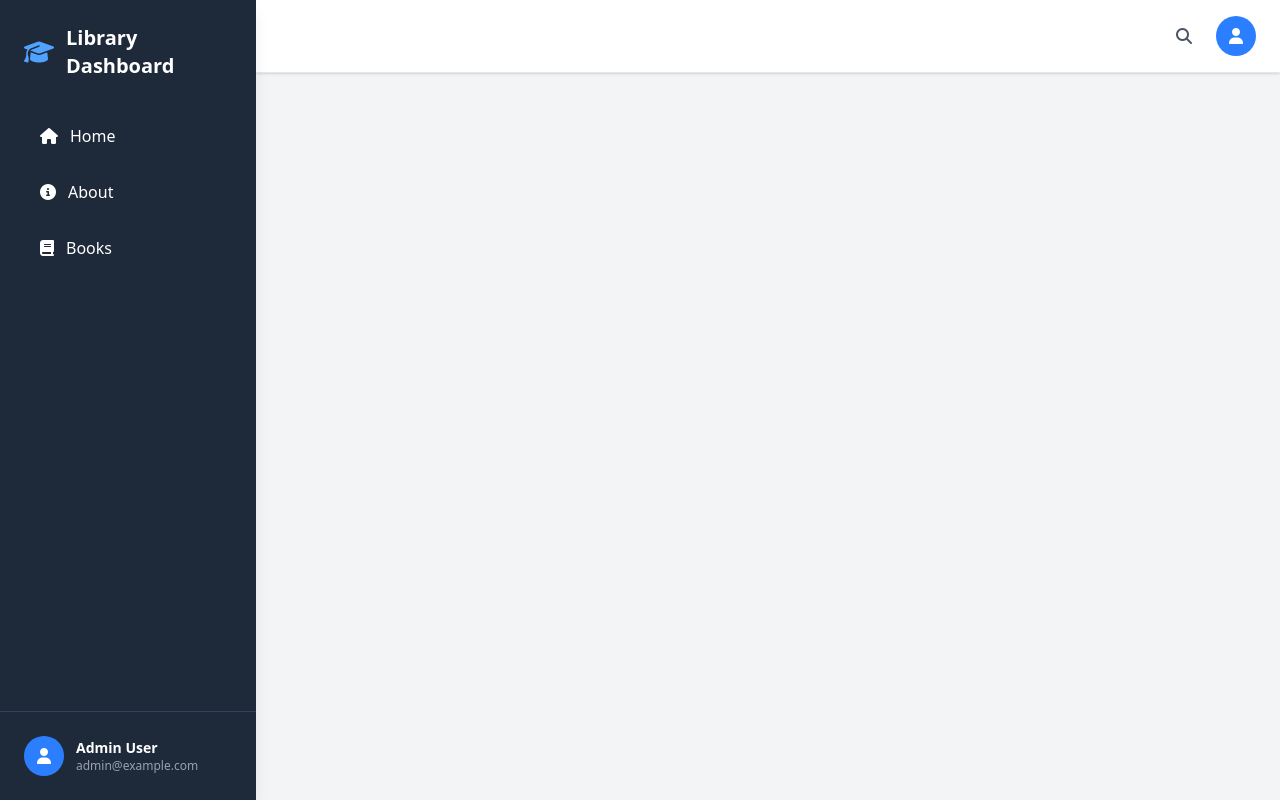
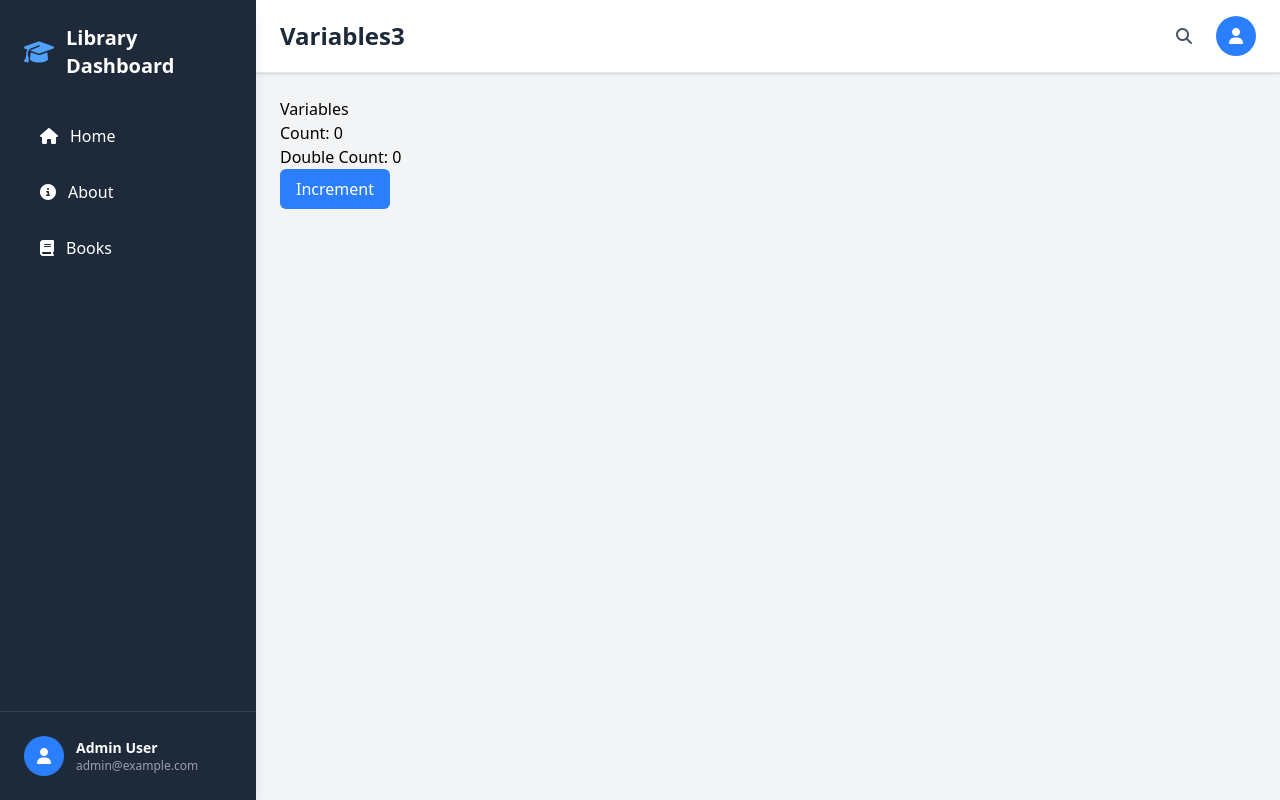
Before and after one commit to danielgara/curso-web-2026-final, a Vue app in the folder frontend/: page /variables3 in a window 1280 px wide. Built offline with nearby package versions, Linux system fonts and the light colour scheme.

Commit message:
imp: variables

```diff
--- /dev/null
+++ b/frontend/src/views/VariablesView1.vue
@@ -0,0 +1,20 @@
+<script setup lang="ts">
+let count = 0;
+
+function increment() {
+  count++;
+  console.log(count);
+}
+</script>
+
+<template>
+  <div>
+    <h1>Variables</h1>
+    <p>Count: {{ count }}</p>
+    <button
+      class="bg-blue-500 text-white px-4 py-2 rounded-md"
+      @click="increment">
+      Increment
+    </button>
+  </div>
+</template>
--- /dev/null
+++ b/frontend/src/views/VariablesView2.vue
@@ -0,0 +1,22 @@
+<script setup lang="ts">
+import { ref } from 'vue';
+
+const count = ref(0);
+
+function increment() {
+  count.value++;
+  console.log(count.value);
+}
+</script>
+
+<template>
+  <div>
+    <h1>Variables</h1>
+    <p>Count: {{ count }}</p>
+    <button
+      class="bg-blue-500 text-white px-4 py-2 rounded-md"
+      @click="increment">
+      Increment
+    </button>
+  </div>
+</template>
--- /dev/null
+++ b/frontend/src/views/VariablesView3.vue
@@ -0,0 +1,23 @@
+<script setup lang="ts">
+import { computed, ref } from 'vue';
+
+const count = ref(0);
+const doubleCount = computed(() => count.value * 2);
+
+function increment() {
+  count.value++;
+}
+</script>
+
+<template>
+  <div>
+    <h1>Variables</h1>
+    <p>Count: {{ count }}</p>
+    <p>Double Count: {{ doubleCount }}</p>
+    <button
+      class="bg-blue-500 text-white px-4 py-2 rounded-md"
+      @click="increment">
+      Increment
+    </button>
+  </div>
+</template>
--- /dev/null
+++ b/frontend/src/views/VariablesView4.vue
@@ -0,0 +1,25 @@
+<script setup lang="ts">
+import { ref, watch } from 'vue';
+
+const count = ref(0);
+
+function increment() {
+  count.value++;
+}
+
+watch(count, (newCount, oldCount) => {
+  console.log(newCount, oldCount);
+});
+</script>
+
+<template>
+  <div>
+    <h1>Variables</h1>
+    <p>Count: {{ count }}</p>
+    <button
+      class="bg-blue-500 text-white px-4 py-2 rounded-md"
+      @click="increment">
+      Increment
+    </button>
+  </div>
+</template>
--- /dev/null
+++ b/frontend/src/views/VariablesView5.vue
@@ -0,0 +1,27 @@
+<script setup>
+import { ref, watch } from 'vue'
+
+const country = ref('')
+const message = ref('')
+
+watch(country, (newCountry) => {
+  if (newCountry === 'colombia') {
+    message.value = '🇨🇴 Elegiste el mejor país!'
+  } else {
+    message.value = ''
+  }
+})
+</script>
+
+<template>
+  <div>
+    <select v-model="country">
+      <option value="">Seleccione un país</option>
+      <option value="colombia">Colombia</option>
+      <option value="mexico">México</option>
+      <option value="argentina">Argentina</option>
+    </select>
+
+    <p v-if="message">{{ message }}</p>
+  </div>
+</template>
```
Also changed, not shown: frontend/src/router/index.ts (+10 -0 lines).
